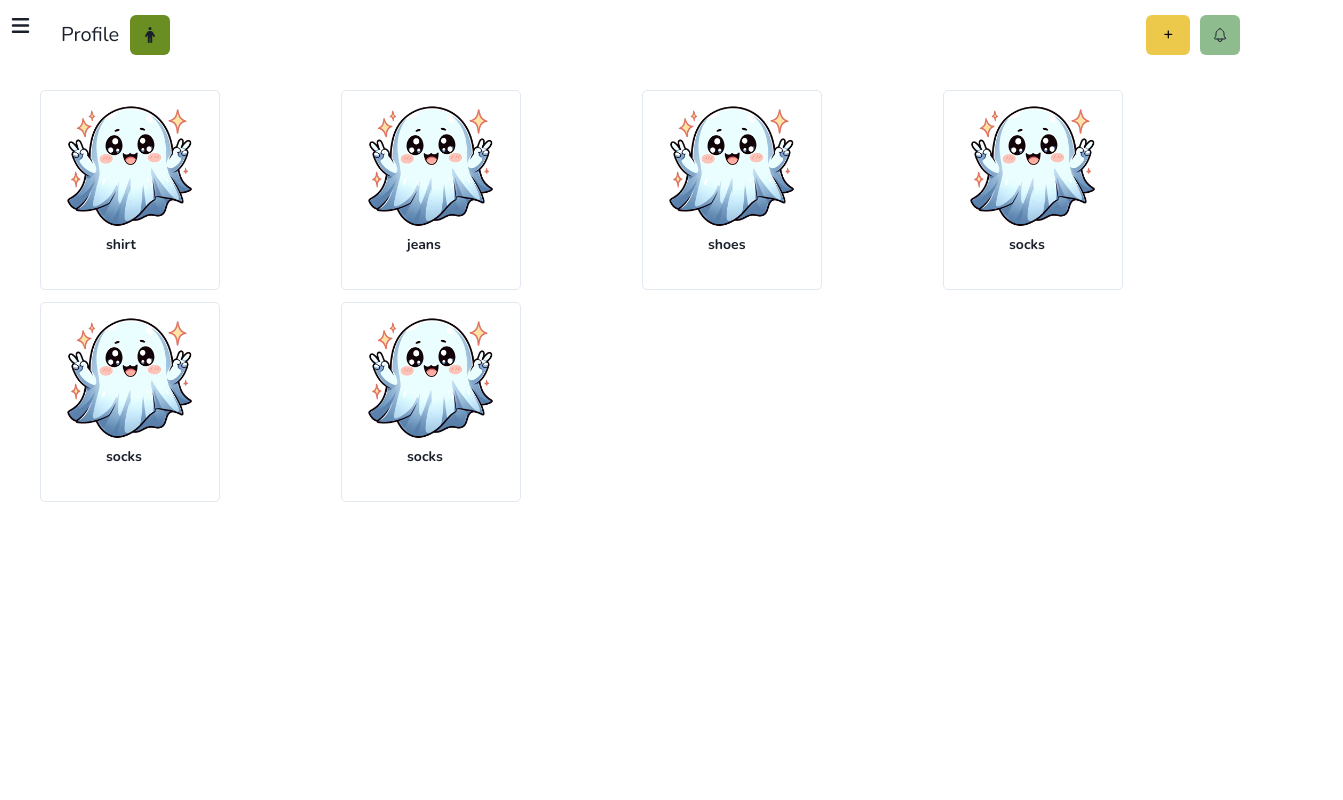
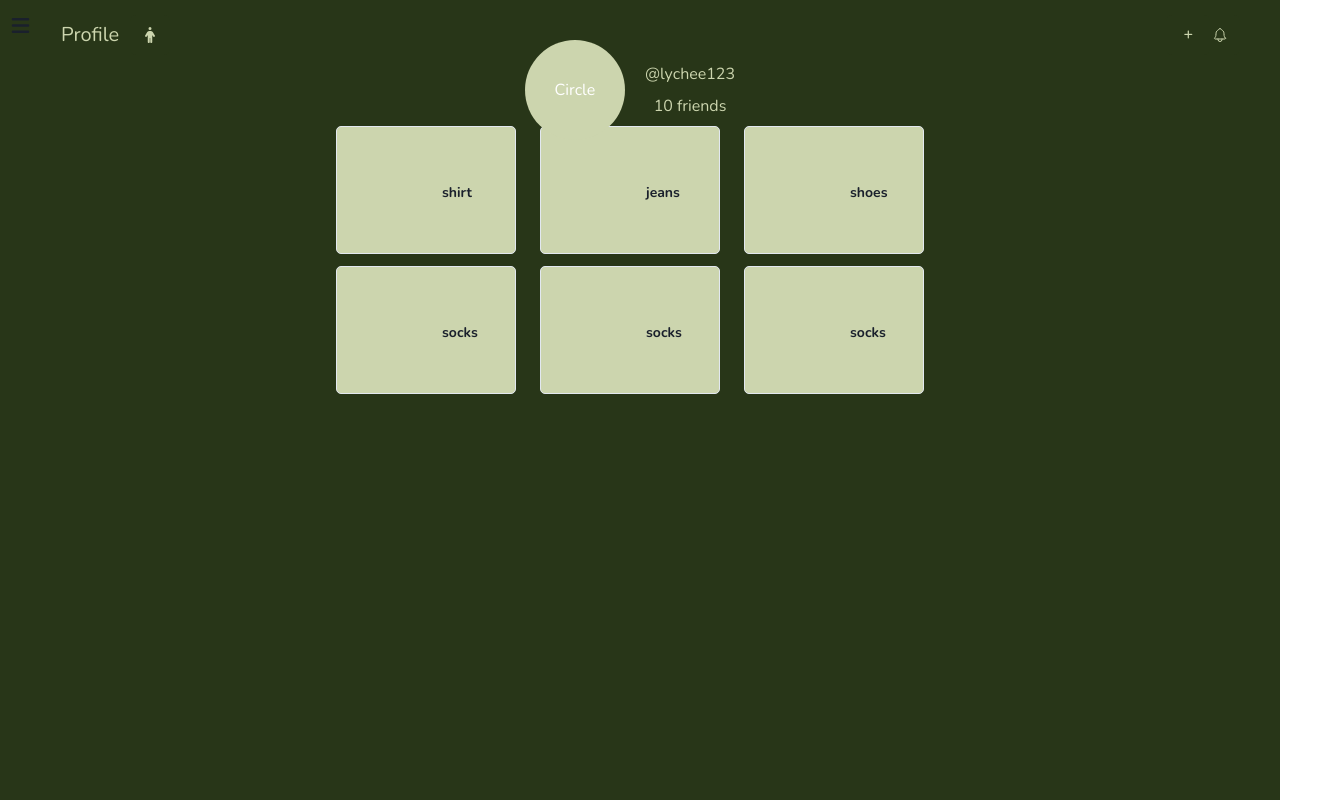
Before and after one commit to Oasis-NEU/f24-group13, a React (Vite) app: page /profile in a window 1280 px wide. Shown: the whole page, 1343 px wide, since content can reach past the window. Built offline with nearby package versions, Linux system fonts and the light colour scheme; a web font is replaced by a local one.

Commit message:
updated profile
fixed profile page :-) and fixed the colour :D

```diff
--- a/src/pages/Profile.jsx
+++ b/src/pages/Profile.jsx
@@ -25,37 +25,44 @@ import { Stack, HStack, VStack } from '@chakra-ui/react'
 import { Text } from '@chakra-ui/react'
 import { IconButton } from '@chakra-ui/react';
 import { Image } from '@chakra-ui/react'
+import { Center } from '@chakra-ui/react'
 
 export default function Profile() {
 
     var x = 3;
     const picture1 = {
         item:'shirt',
+        itemColor: '#CCD5AE',
         itemimgURL:'test-images/ghost.jpg'
     }
 
     const picture2 = {
         item:'jeans',
+        itemColor: '#CCD5AE',
         itemimgURL:'test-images/ghost.jpg'
     }
 
     const picture3 = {
         item:'shoes',
+        itemColor: '#CCD5AE',
         itemimgURL:'test-images/ghost.jpg'
     }
 
     const picture4 = {
         item:'socks',
+        itemColor: '#CCD5AE',
         itemimgURL:'test-images/ghost.jpg'
     }
 
     const picture5 = {
         item:'socks',
+        itemColor: '#CCD5AE',
         itemimgURL:'test-images/ghost.jpg'
     }
 
     const picture6 = {
         item:'socks',
+        itemColor: '#CCD5AE',
         itemimgURL:'test-images/ghost.jpg'
     }
 
@@ -65,45 +72,79 @@ export default function Profile() {
     const btnRef = React.useRef()
 
     return (
-        <div style={{ backgroundColor: 'white', height: '100vh', width: '100vw'}}>
+        <div style={{ backgroundColor: '#283618', height: '100vh', width: '100vw'}}>
             <Stack spacing={4} direction='row' align='center'>
                 <MenuButton onClick={onOpen} color = {'#000000'}></MenuButton> {/* The physical menu button. Must pass onOpen to it so it knows what to do */}
                 <NavigationBar isOpen={isOpen} onClose={onClose} ></NavigationBar> {/* The navigation bar. Must pass the states into it */}
-                <Text fontSize={'20px'} pt ='20px' pl ='5px'>
+                <Text color={'#CCD5AE'} fontSize={'20px'} pt ='20px' pl ='5px'>
                         Profile
                 </Text>
-                <IconButton style={{position: 'absolute', top: '15px', right: '40px' }} bgColor={'darkseagreen'}>
+                <IconButton style={{position: 'absolute', top: '15px', right: '40px' }}color='#CCD5AE' bgColor='#283618'>
                     <IoNotificationsOutline />
                 </IconButton>
-                <IconButton style={{position: 'absolute', top: '15px', left: '130px' }}bgColor='olivedrab'>
+                <IconButton style={{position: 'absolute', top: '15px', left: '130px' }}color='#CCD5AE' bgColor='#283618'>
                     <FaPerson />
                 </IconButton>
             {/*    <Button style={{position: 'absolute', top: '10px', left: '40px' }}colorScheme='red'>UserProfile</Button> */}
             {/*   <Button style={{position: 'absolute', top: '20px', right: '20px' }}colorScheme='green'>Notif</Button> */}
-                <Button style={{position: 'absolute', top: '15px', right: '90px' }}colorScheme='yellow'>+</Button>
+                <Button style={{position: 'absolute', top: '15px', right: '70px' }}color='#CCD5AE' bgColor='#283618'>+</Button>
             </Stack>
             {/* <h1 style={{fontSize: 24}}>Profile Page!</h1> */}
+            <Center h="10vh">
+            <Box
+            position="relative"
+            left="-20px" /* Move it to the left */
+            width="100px"
+            height="100px"
+            bg="#CCD5AE"
+            borderRadius="50%"
+            display="flex"
+            alignItems="center"
+            justifyContent="center"
+            color="white">Circle
+            </Box>
+            <Stack>
+                <Text color={'#CCD5AE'}>@lychee123</Text>
+                <Text color={'#CCD5AE'}>10 friends</Text>
+            </Stack>
+            </Center>
+
+            <Flex
+            height="50vh"
+            justifyContent="center"
+            alignItems="center"
+            >
             <Grid
-            templateColumns="repeat(auto-fill, minmax(20vw, 1fr))"
-            templateRows= {`repeat(${x}, 1fr)`}
+            gridTemplateRows={"repeat(3, minmax(0, 1fr))"}
+            gridTemplateColumns={"repeat(3, minmax(0, 1fr))"}
+            //templateColumns="repeat(auto-fill, minmax(10vw, 1fr))"
+            //templateRows= {`repeat(${x}, 1fr)`}
             columnGap={1}
             rowGap={3}
             p = {10}
             >
                 {ItemsList.map((picture, idx) => (
-                    <GridItem key={idx} w='400px'>
+                    <GridItem key={idx} w='200px'>
                         <Link to={picture.item}>
-                        <Box display={"flex"} maxWidth={'180px'} borderWidth={'1px'} borderRadius={5} overflow={'hidden'}>
+                        <Box bg='#CCD5AE' display={"flex"} maxWidth={'180px'} borderWidth={'1px'} borderRadius={5} overflow={'hidden'}>
                             <Flex align="center" paddingRight={'15px'} paddingLeft={'15px'} columnGap={'5px'}>
-                            <Box p='10px'>
-                                <Image
-                                    src = {picture.itemimgURL}
-                                />
-                                            <VStack rowGap={'0px'} h = '50px' w = '50px' alignItems={'flex-start'} >
+                            <Box p='50px'>
+                                {/* <Image
+                                    src = {picture.itemColor}
+                                /> */}
+
+                                            <VStack
+                                            spacing="5px"
+                                            h="100%"
+                                            w="100%"
+                                            justifyContent="center"
+                                            alignItems="center"
+                                            /* rowGap={'0px'} h = '50px' w = '50px' alignItems={'flex-start'} */ >
                                                 <Text textAlign="center" paddingTop='5px' paddingLeft='40px' fontSize={'14px'} as='b'textColor={'gray.800'} >
                                                     {picture.item}
                                                 </Text>
                                             </VStack>
+
                              </Box>
                             </Flex>
                         </Box>
@@ -112,6 +153,7 @@ export default function Profile() {
                 ))}
 
             </Grid>
+            </Flex>
         </div>
     );
 }
```
